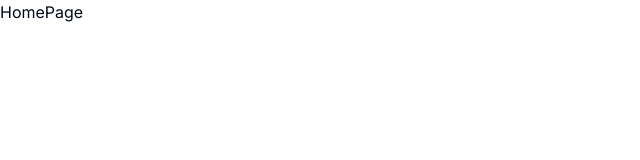
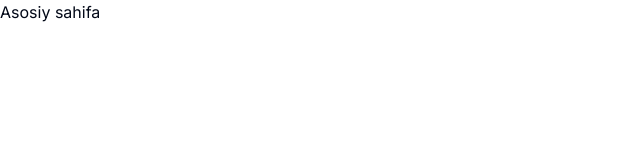
Before and after one commit to Alicoder001/tarkib.uz, a Next.js app: page /home in a window 1280 px wide. Shown: the top 160 px of the page, without its empty margins (0-640 px from the left). Built offline with nearby package versions, Linux system fonts and the light colour scheme.

Commit message:
Change text

```diff
--- a/src/app/(all)/home/page.jsx
+++ b/src/app/(all)/home/page.jsx
@@ -1,7 +1,7 @@
 import React from "react";
 
 const HomePage = () => {
-  return <div>HomePage</div>;
+  return <div>Asosiy sahifa</div>;
 };
 
 export default HomePage;
```
